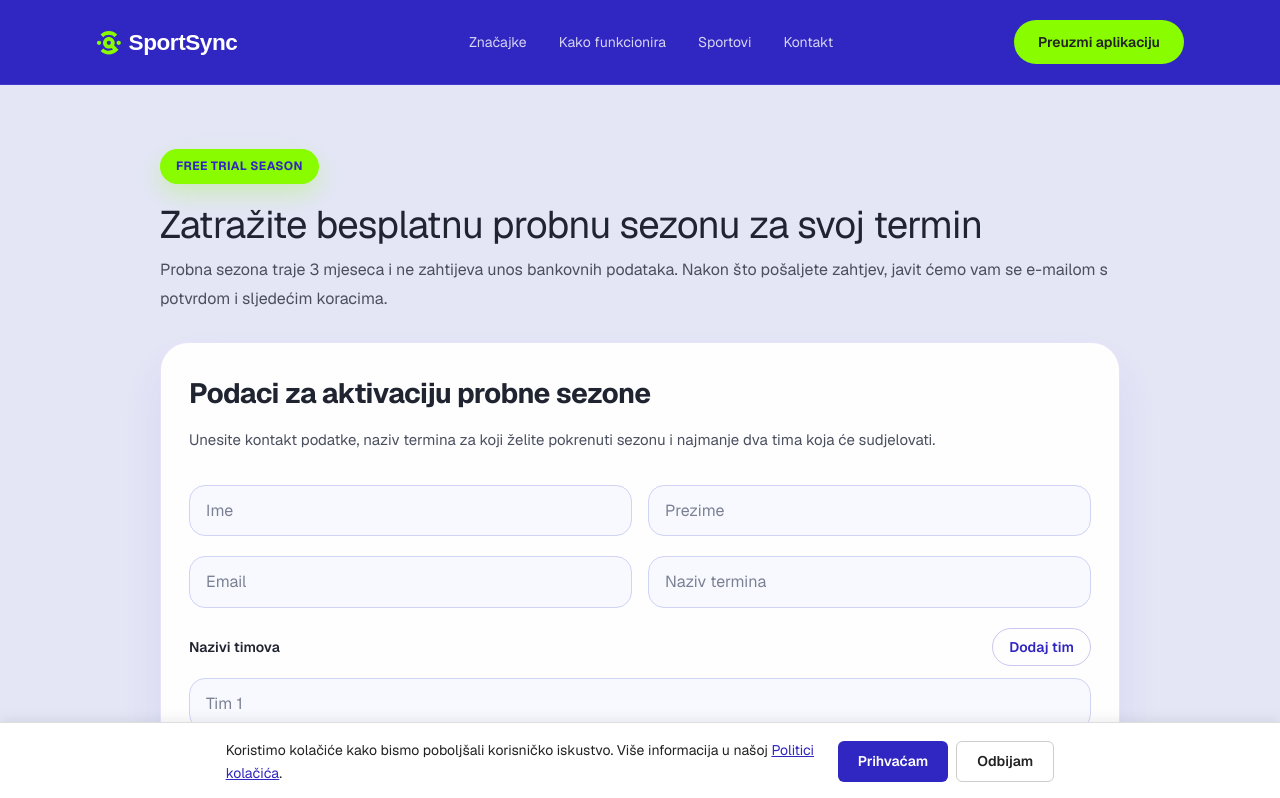
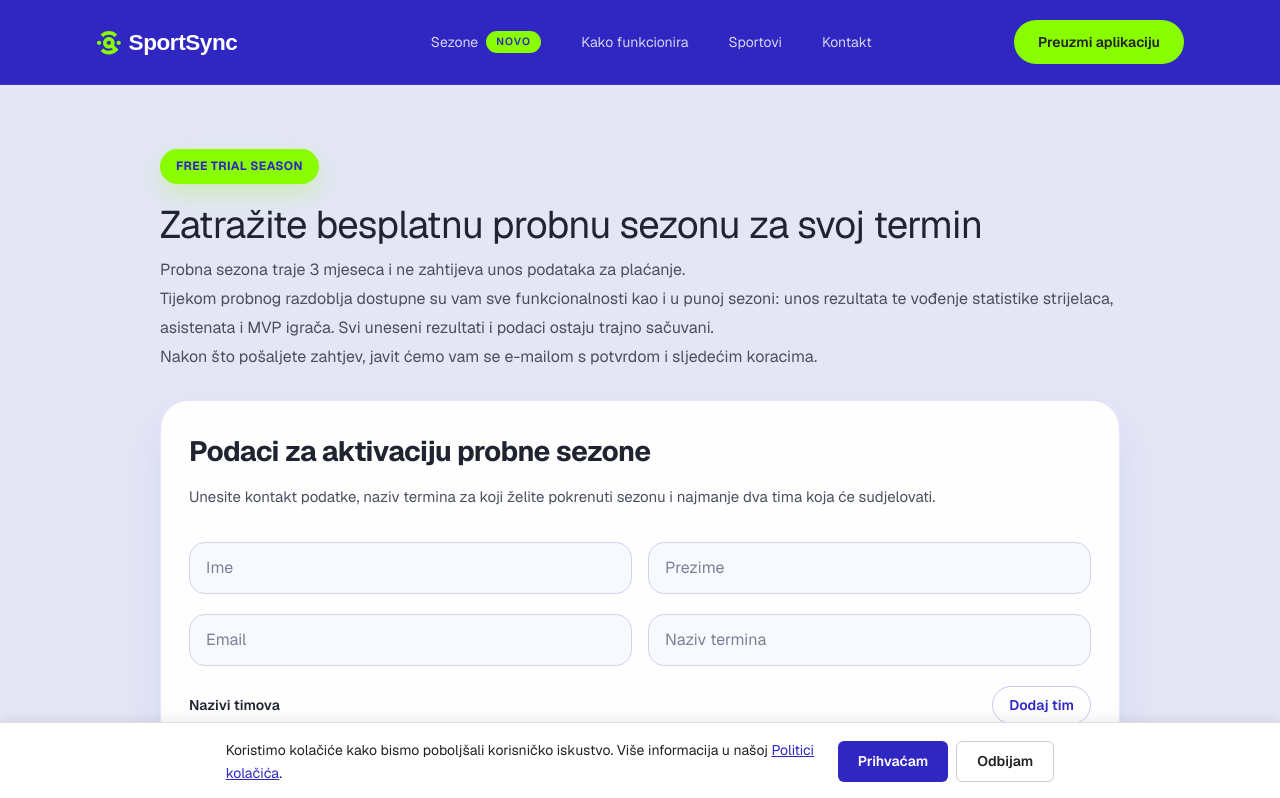
Before and after one commit to KAndrej90/sportsync-web, a Next.js app: page /free-trial-season in a window 1280 px wide. Shown: the top 798 px of the page. Built offline with nearby package versions, Linux system fonts and the light colour scheme.

Commit message:
fix layout

```diff
--- a/src/app/(legal)/free-trial-season/page.tsx
+++ b/src/app/(legal)/free-trial-season/page.tsx
@@ -16,8 +16,13 @@ export default function FreeTrialSeasonPage() {
           Zatražite besplatnu probnu sezonu za svoj termin
         </h1>
         <p className={styles.lastUpdated}>
-          Probna sezona traje 3 mjeseca i ne zahtijeva unos bankovnih
-          podataka. Nakon što pošaljete zahtjev, javit ćemo vam se e-mailom s
+          Probna sezona traje 3 mjeseca i ne zahtijeva unos podataka za plaćanje.
+          <br/>
+          Tijekom probnog razdoblja dostupne su vam sve funkcionalnosti kao i u punoj sezoni:
+          unos rezultata te vođenje statistike strijelaca, asistenata i MVP igrača.
+          Svi uneseni rezultati i podaci ostaju trajno sačuvani.
+          <br/>
+          Nakon što pošaljete zahtjev, javit ćemo vam se e-mailom s
           potvrdom i sljedećim koracima.
         </p>
       </div>
--- a/src/app/(legal)/layout.tsx
+++ b/src/app/(legal)/layout.tsx
@@ -9,6 +9,13 @@ export const metadata: Metadata = {
     default: "SportSync",
   },
 };
+
+const navLinks = [
+  { href: "/#sezone", label: "Sezone", isNew: true },
+  { href: "/#kako-funkcionira", label: "Kako funkcionira" },
+  { href: "/#sportovi", label: "Sportovi" },
+  { href: "/contact", label: "Kontakt" },
+];
 
 export default function LegalLayout({
   children,
@@ -28,26 +35,30 @@ export default function LegalLayout({
             </Link>
 
           <nav className="hidden items-center gap-8 text-sm text-white/80 lg:flex">
-              <Link href="/#znacajke" className="transition hover:text-white">
-                Značajke
+            {navLinks.map((link) => (
+              <Link
+                key={link.href}
+                href={link.href}
+                className="group inline-flex items-center gap-2 rounded-full px-1 py-1 transition hover:text-white focus-visible:outline-2 focus-visible:outline-offset-4 focus-visible:outline-white"
+              >
+                {link.label}
+                {link.isNew ? (
+                  <span className="rounded-full bg-[#89FC00] px-2.5 py-1 text-[0.65rem] font-semibold uppercase tracking-[0.12em] text-[#3026C1] transition group-hover:scale-[1.04]">
+                    Novo
+                  </span>
+                ) : null}
               </Link>
-              <Link href="/#kako-funkcionira" className="transition hover:text-white">
-                Kako funkcionira
-              </Link>
-              <Link href="/#sportovi" className="transition hover:text-white">
-                Sportovi
-              </Link>
-              <Link href="/contact" className="transition hover:text-white">
-                Kontakt
-              </Link>
+            ))}
           </nav>
 
-            <Link
-              href="/#preuzmi"
-              className="hidden rounded-full bg-[#89FC00] px-6 py-3 text-sm font-semibold text-[#3026C1] transition hover:brightness-95 lg:inline-flex"
+          <a
+            href="https://apps.apple.com/hr/app/sportsync/id6758768052?l=hr"
+            target="_blank"
+            rel="noreferrer"
+            className="hidden rounded-full bg-[#89FC00] px-6 py-3 text-sm font-semibold text-[#3026C1] transition hover:brightness-95 focus-visible:outline-2 focus-visible:outline-offset-4 focus-visible:outline-white lg:inline-flex"
           >
             Preuzmi aplikaciju
-            </Link>
+          </a>
         </div>
       </header>
 
```
Lines whose indentation alone changed are shown as unchanged.
